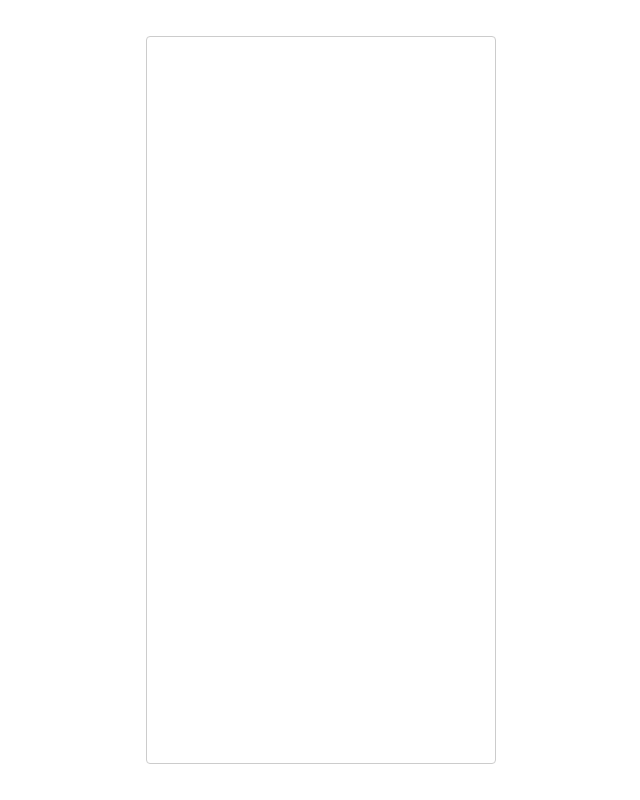
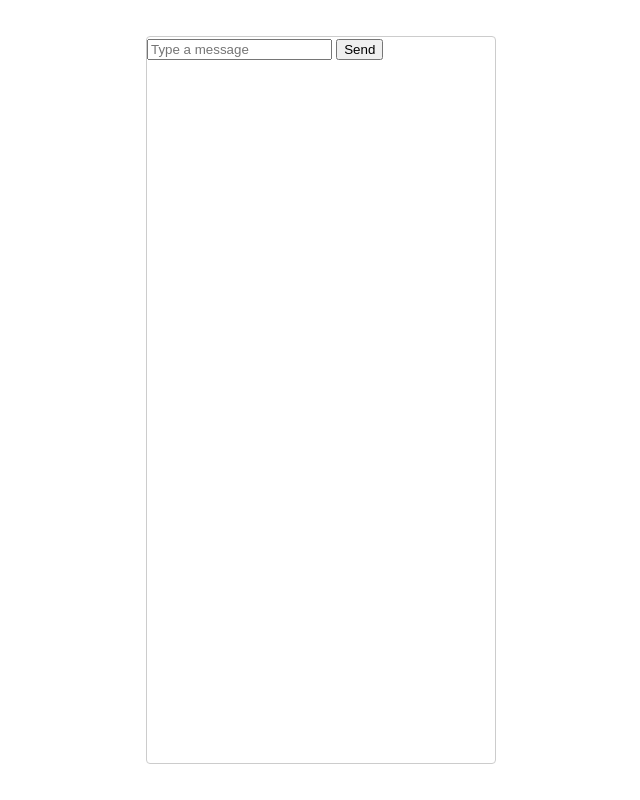
Before and after one commit to Charly-Wolf/nodeJs_tutorial2_sockets, a website: page client/index.html in a window 1280 px wide. Shown: the whole page, without its empty margins (319-959 px from the left). Drawn offline with Linux system fonts and the light colour scheme.

Commit message:
Added simple form

```diff
--- a/client/index.html
+++ b/client/index.html
@@ -10,6 +10,10 @@
     *::after,
     *::before {
       box-sizing: border-box;
+    }
+
+    :root {
+      color-scheme: light dark;
     }
 
     body {
@@ -35,8 +39,9 @@
 
 <body>
   <section id="chat">
-    <form>
-
+    <form id="form">
+      <input type="text" name="message" id="input" placeholder="Type a message" autocomplete="off">
+      <button type="submit">Send</button>
     </form>
   </section>
 
```
